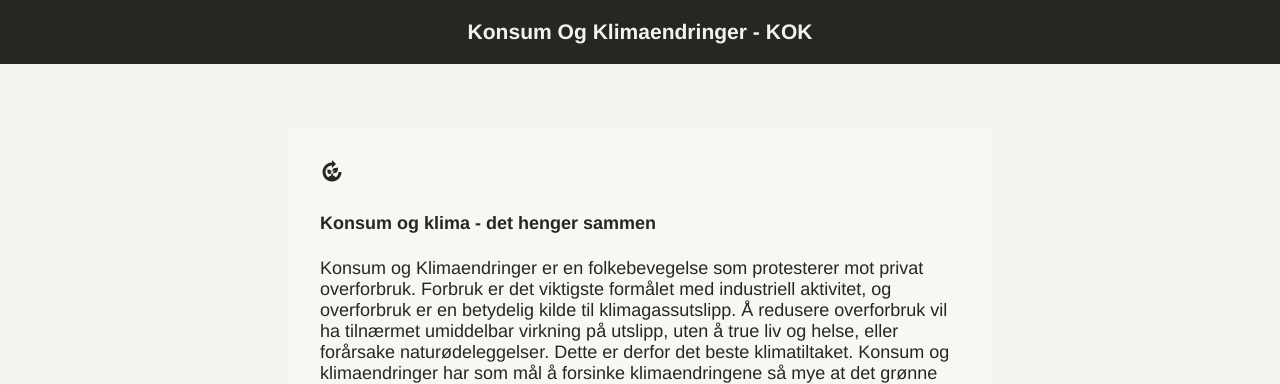
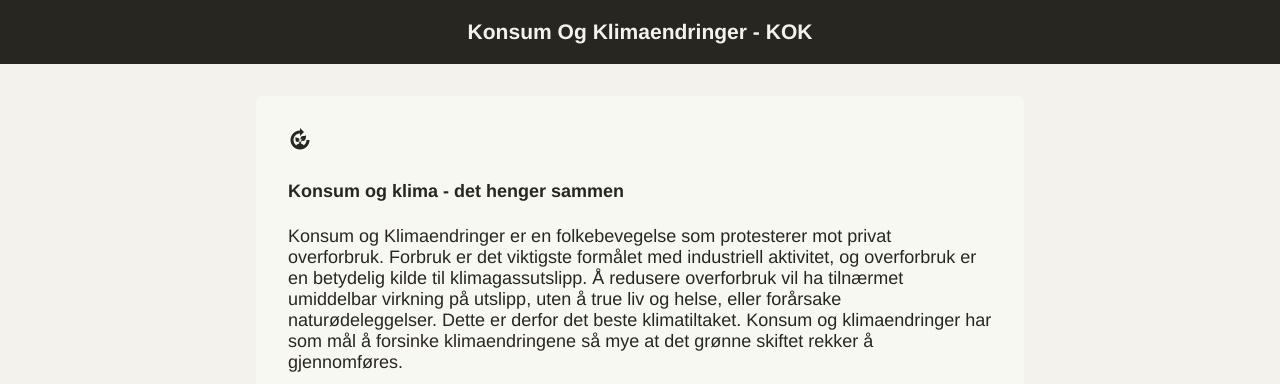
Before and after one commit to jghen/kok, a plain HTML site: page index.html in a window 1280 px wide. Shown: the top 384 px of the page. Drawn offline with nearby package versions, Linux system fonts and the light colour scheme.

Commit message:
fixa container

```diff
--- a/index.html
+++ b/index.html
@@ -3,6 +3,7 @@
   <head>
     <meta charset="UTF-8" />
     <meta http-equiv="X-UA-Compatible" content="IE=edge" />
+    <meta http-equiv="Permissions-Policy" content="interest-cohort=()">
     <meta name="viewport" content="width=device-width, initial-scale=1.0" />
     <link rel="stylesheet" href="./style.css" />
     <link rel="apple-touch-icon" sizes="180x180" href="./apple-touch-icon.png" />
--- a/style.css
+++ b/style.css
@@ -18,7 +18,6 @@
   'GRAD' 0,
   'opsz' 48
 }
-
 
 body {
   font-family:'Helvetica';
@@ -90,9 +89,11 @@ a.cta-btn span, a.cta-btn i {
 }
 
 .container {
-  padding: 1rem clamp(2rem, 3rem, 5rem);
-  margin: 1rem auto;
-  max-width: 800px;
+  width: clamp(16rem, 90vw, 800px);
+  margin-left: auto;
+  margin-right: auto;
+  padding-left: 1rem;
+  padding-right: 1rem;
 }
 .bi-facebook {
   font-size: 30px;
```
